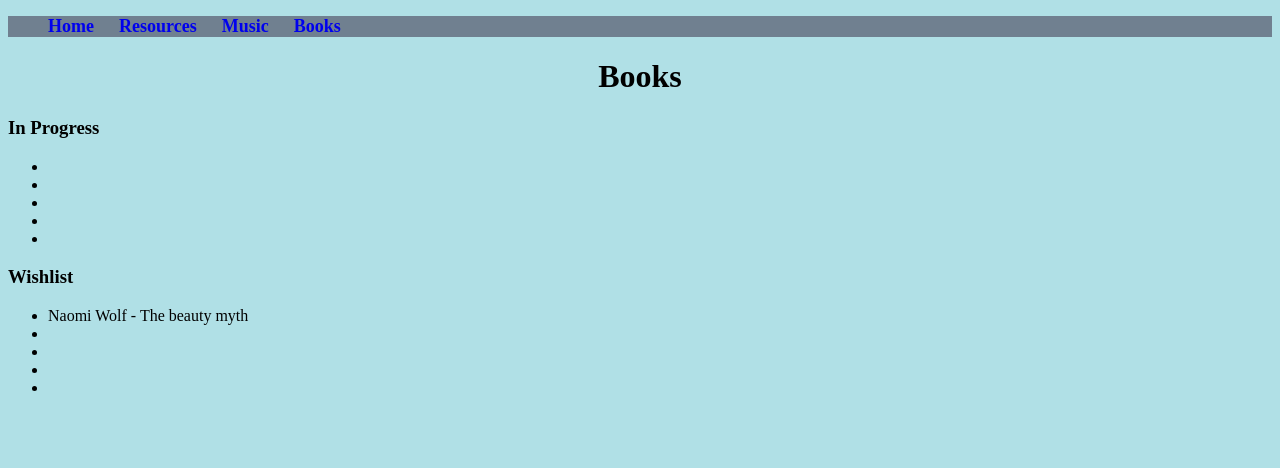
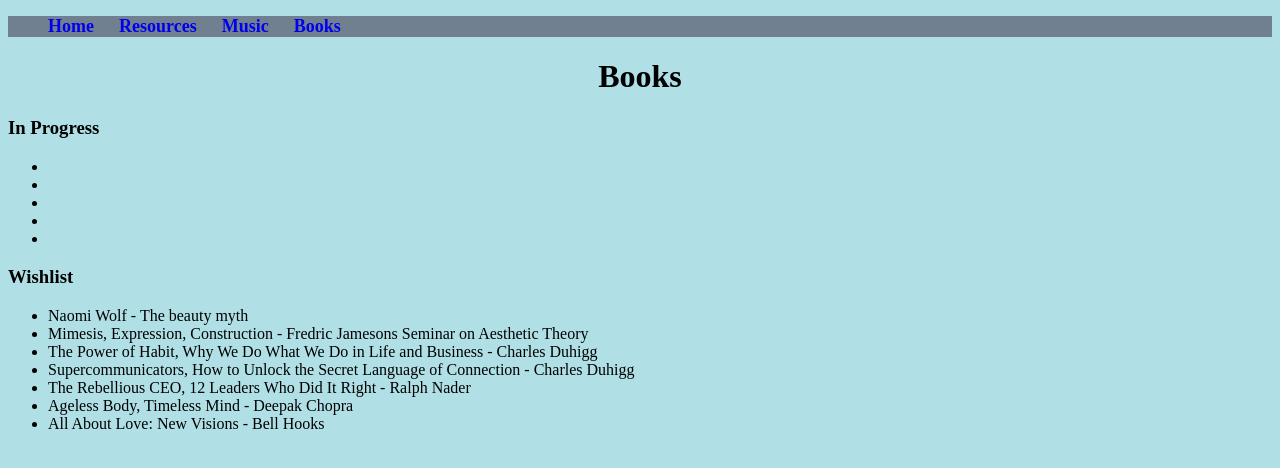
Before and after one commit to PIETRO-ing/PIETRO-ing.github.io, a plain HTML site: page books.html in a window 1280 px wide. Drawn offline with Linux system fonts and the light colour scheme.

Commit message:
books updated

```diff
--- a/books.html
+++ b/books.html
@@ -48,10 +48,12 @@
         <h3>Wishlist</h3>
         <ul>
       <li>Naomi Wolf - The beauty myth</li>
-      <li></li>
-      <li></li>
-      <li></li>
-      <li></li>
+      <li>Mimesis, Expression, Construction - Fredric Jamesons Seminar on Aesthetic Theory</li>
+      <li>The Power of Habit, Why We Do What We Do in Life and Business - Charles Duhigg</li>
+      <li>Supercommunicators, How to Unlock the Secret Language of Connection - Charles Duhigg</li>
+      <li>The Rebellious CEO, 12 Leaders Who Did It Right - Ralph Nader</li>
+      <li>Ageless Body, Timeless Mind - Deepak Chopra</li>
+      <li>All About Love: New Visions - Bell Hooks</li>
 
     </ul>
 </p>
```
